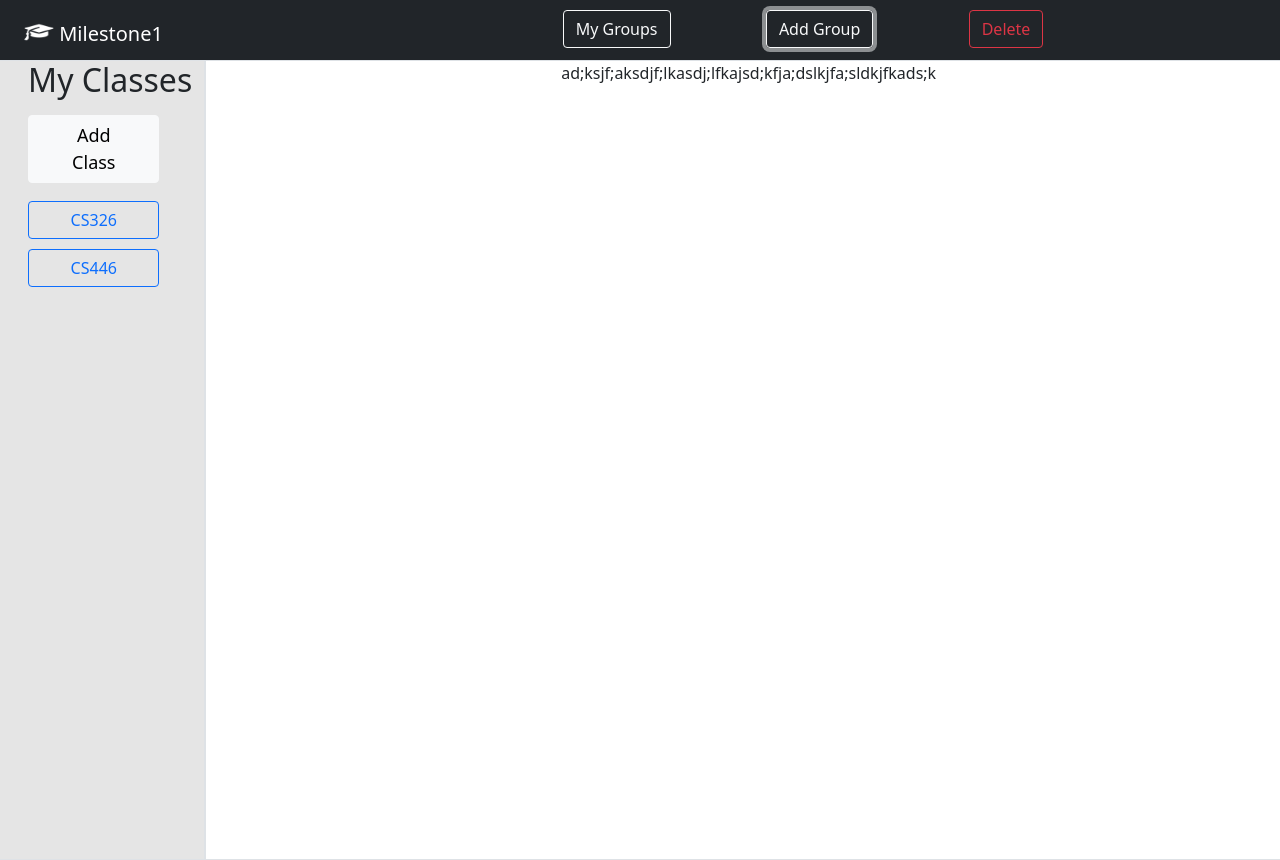
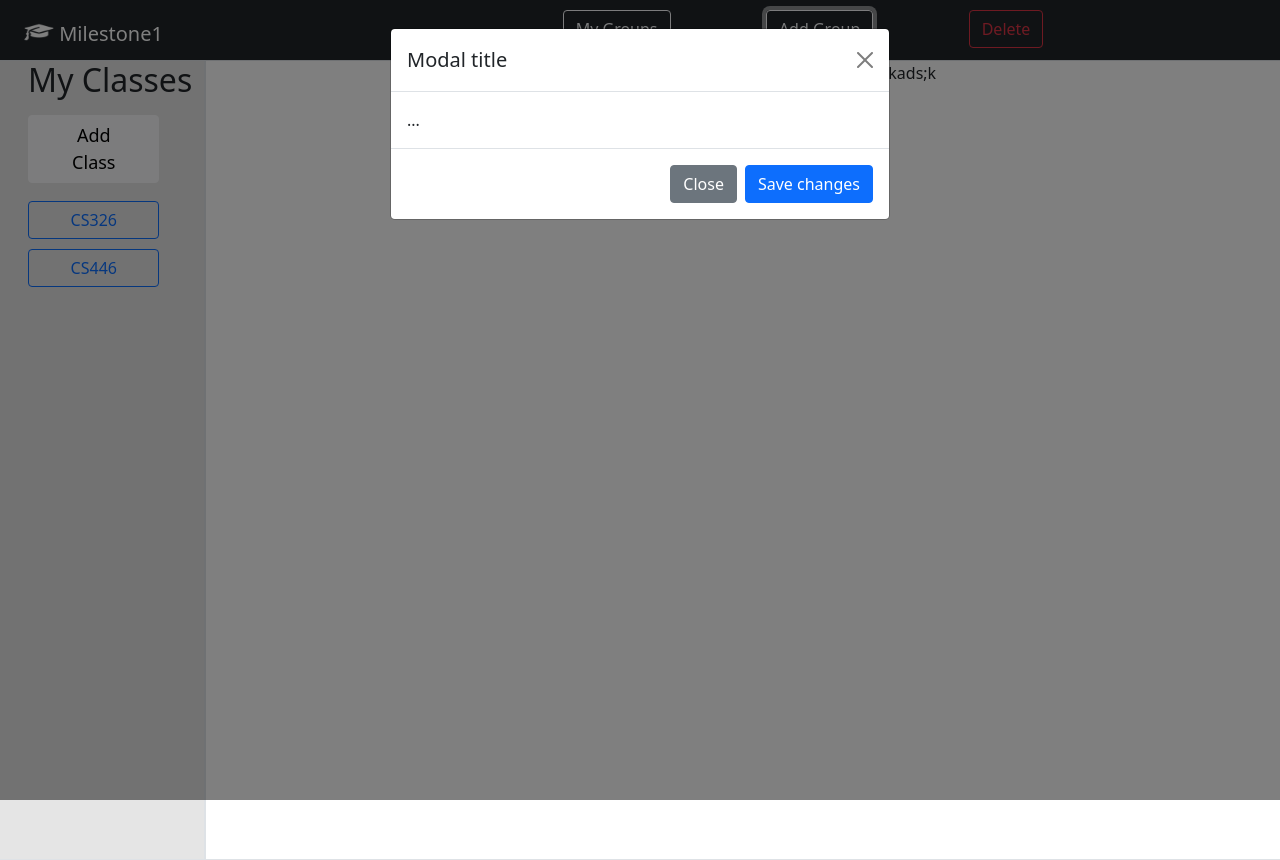
Before and after one commit to smwallace949/cs326-team-sigma, a plain HTML site: page docs/home.html in a window 1280 px wide. Both pictures are taken after a click on the button "Add Group". Drawn offline with nearby package versions, Linux system fonts and the light colour scheme.

Commit message:
Add files via upload
This includes the modal functionality for add group. You have to add bootstrap JavaScript script link before end of html body for it to work.

```diff
--- a/docs/home.html
+++ b/docs/home.html
@@ -28,7 +28,27 @@
                         <button type="button" class="btn btn-outline-light">My Groups</button>
                     </li>
                     <li class="nav-item">
-                        <button type="button" class="btn btn-outline-light">Add Group</button>
+                        <!-- Button trigger modal -->
+                        <button type="button" class="btn btn-outline-light" data-bs-toggle="modal" data-bs-target="#addGroup">Add Group</button>
+
+                        <!-- Add Group Modal -->
+                        <div class="modal fade" id="addGroup" >
+                            <div class="modal-dialog">
+                              <div class="modal-content">
+                                <div class="modal-header">
+                                  <h5 class="modal-title" id="exampleModalLabel">Modal title</h5>
+                                  <button type="button" class="btn-close" data-bs-dismiss="modal" aria-label="Close"></button>
+                                </div>
+                                <div class="modal-body">
+                                  ...
+                                </div>
+                                <div class="modal-footer">
+                                  <button type="button" class="btn btn-secondary" data-bs-dismiss="modal">Close</button>
+                                  <button type="button" class="btn btn-primary">Save changes</button>
+                                </div>
+                              </div>
+                            </div>
+                        </div>
                     </li>
                     <li class="nav-item">
                         <button type="button" class="btn btn-outline-danger">Delete</button>
@@ -36,7 +56,6 @@
                 </ul>
             </div>
         </div>
-
 
         <div class='row ' id='classes-groups'>
             <!-- My Classes Column-->
@@ -55,12 +74,6 @@
             </div>
         </div>
 
-    <!-- Optional JavaScript; choose one of the two! -->
-
-    <!-- Option 2: Separate Popper and Bootstrap JS -->
-    <!--
-    <script src="https://cdn.jsdelivr.net/npm/@popperjs/core@2.10.2/dist/umd/popper.min.js" integrity="sha384-7+zCNj/IqJ95wo16oMtfsKbZ9ccEh31eOz1HGyDuCQ6wgnyJNSYdrPa03rtR1zdB" crossorigin="anonymous"></script>
-    <script src="https://cdn.jsdelivr.net/npm/bootstrap@5.1.3/dist/js/bootstrap.min.js" integrity="sha384-QJHtvGhmr9XOIpI6YVutG+2QOK9T+ZnN4kzFN1RtK3zEFEIsxhlmWl5/YESvpZ13" crossorigin="anonymous"></script>
-    -->
+        <script src="https://cdn.jsdelivr.net/npm/bootstrap@5.1.3/dist/js/bootstrap.bundle.min.js" integrity="sha384-ka7Sk0Gln4gmtz2MlQnikT1wXgYsOg+OMhuP+IlRH9sENBO0LRn5q+8nbTov4+1p" crossorigin="anonymous"></script>
   </body>
 </html>
```
